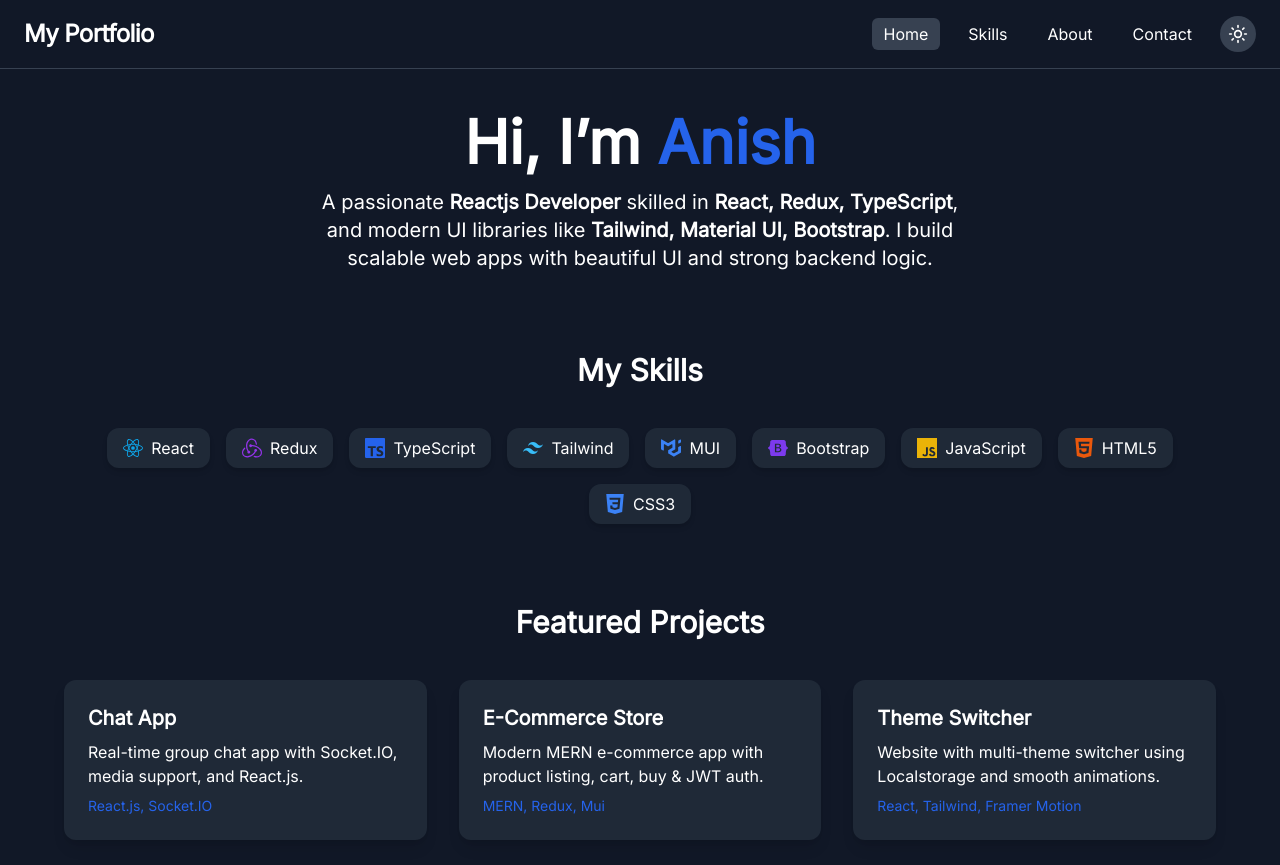
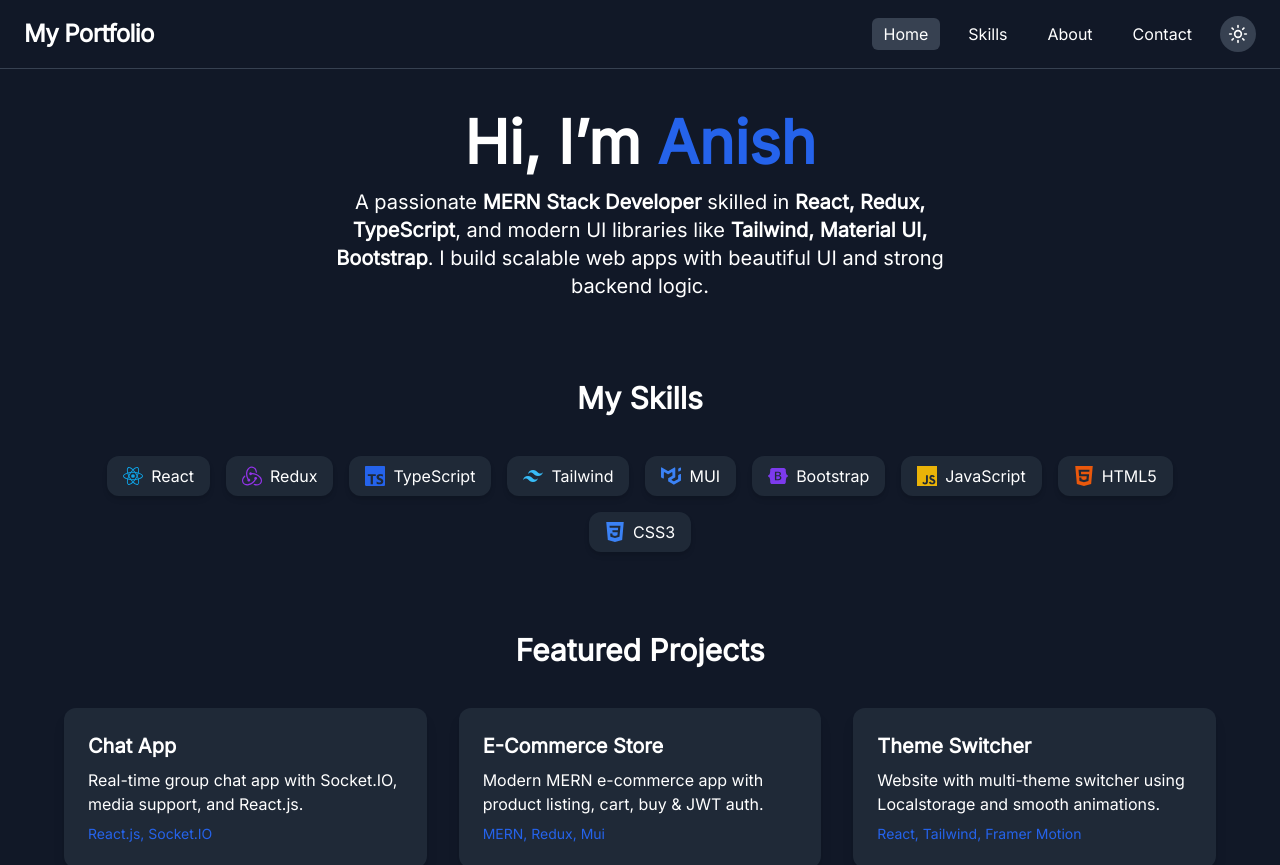
Before and after one commit to Ani2031/My-Portfolio, a React (Vite) app: page / in a window 1280 px wide. Shown: the top 865 px of the page. Built offline with nearby package versions, Linux system fonts and the light colour scheme.

Commit message:
Update Home.tsx

```diff
--- a/src/pages/Home.tsx
+++ b/src/pages/Home.tsx
@@ -60,7 +60,7 @@ const Home: React.FC = () => {
           animate={{ y: 0, opacity: 1 }}
           transition={{ duration: 0.8 }}
         >
-          A passionate <b>Reactjs Developer</b> skilled in{" "}
+          A passionate <b>MERN Stack Developer</b> skilled in{" "}
           <b>React, Redux, TypeScript</b>, and modern UI libraries like{" "}
           <b>Tailwind, Material UI, Bootstrap</b>. I build scalable web apps
           with beautiful UI and strong backend logic.
```
